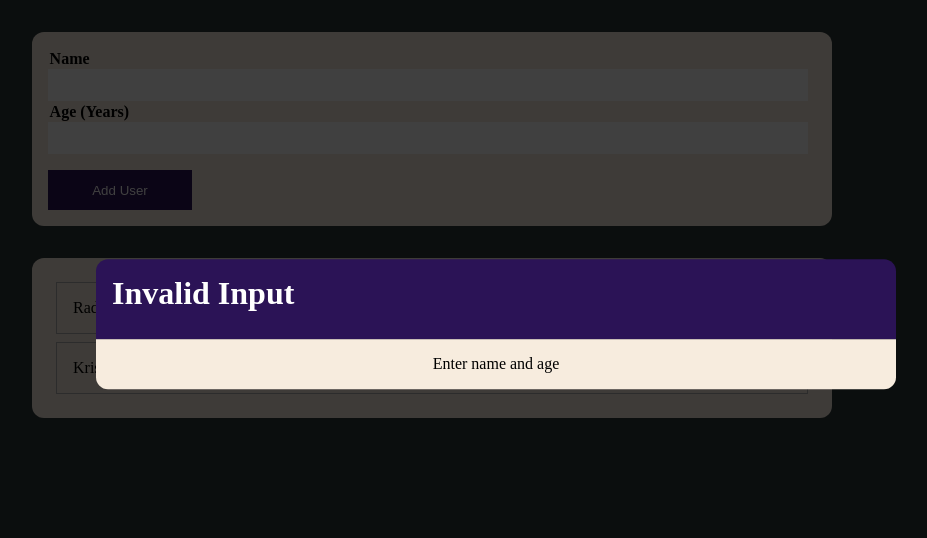
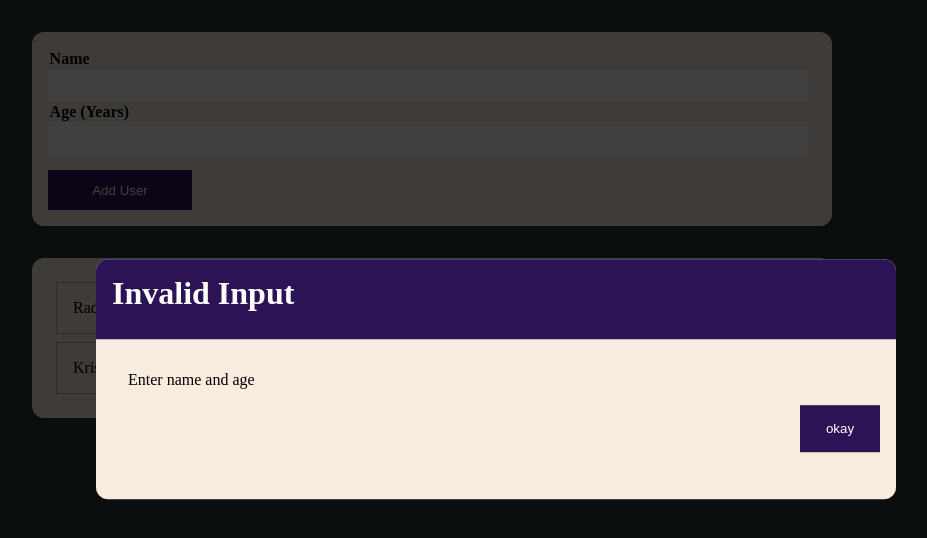
Before and after one commit to Aerial203/create-add-user-list, a React (Create React App) app: page / in a window 1280 px wide. Shown: the top 538 px of the page, without its empty margins (208-1135 px from the left). Built offline with nearby package versions, Linux system fonts and the light colour scheme.

Commit message:
Add Button on Overlay

```diff
--- a/src/Components/OverLay/OverLay.js
+++ b/src/Components/OverLay/OverLay.js
@@ -7,8 +7,9 @@ const OverLay = (props) => {
         <div className={style.overLay__header}>
           <h1 className={style.overlay__heading}>Invalid Input</h1>
         </div>
-        <div className={style.overlay__subheader}>
+        <div className={style.overlay__body}>
           <p className={style.overlay__subheading}>{props.text}</p>
+          <button className={style.overlay__button}>okay</button>
         </div>
       </div>
     </div>
--- a/src/Components/OverLay/OverLay.module.css
+++ b/src/Components/OverLay/OverLay.module.css
@@ -14,6 +14,7 @@
     transform: translate(-2%, 18%);
     width: 50rem;
     height: 15rem;
+    background-color: #F7ECDE;
     border-radius: 12px;
 }
 
@@ -31,13 +32,24 @@
     text-align: left;
 }
 
-.overlay__subheader {
-    text-align: left;
+.overlay__body {
+    padding: 1rem;
+    border-bottom-left-radius: 12px;
+    border-bottom-right-radius: 12px;
 }
 
 .overlay__subheading {
     margin: 0;
     border-radius: 0;
-    border-bottom-left-radius: 12px;
-    border-bottom-right-radius: 12px;
+    text-align: left;
 }
+
+.overlay__button {
+    background-color: #2b1356;
+    width: 5rem;
+    color: #fff;
+    padding: 1rem;
+    text-align: center;
+    border: none;
+    float: right;
+}
```
